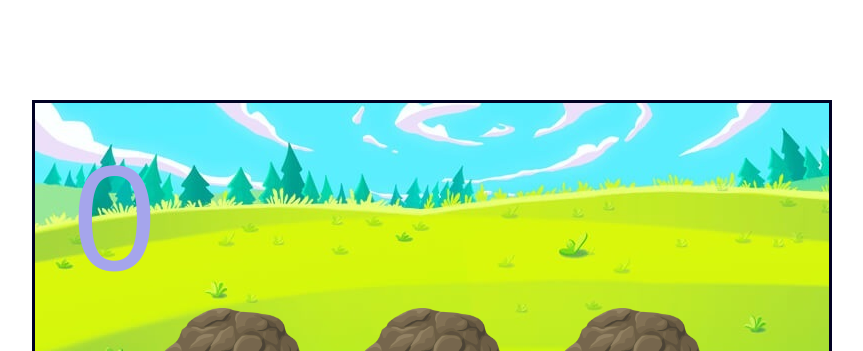
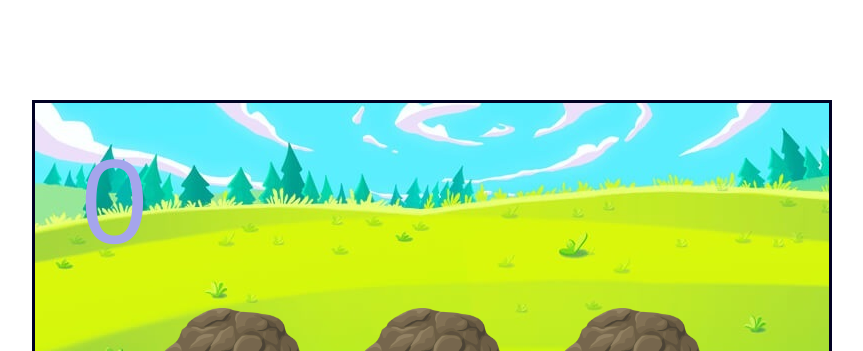
Before and after one commit to Gabriel-PF/Whac-a-mole, a plain HTML site: page index.html in a window 1280 px wide. Shown: the top 351 px of the page, without its empty margins (208-1071 px from the left). Drawn offline with Linux system fonts and the light colour scheme.

Commit message:
correction

```diff
--- a/styles.css
+++ b/styles.css
@@ -17,8 +17,8 @@ body {
     background-image: url('background.jpg');
     overflow: hidden;
 }
-.score { /* centering score in middle of wrapper element  */
-    font-size: 150px;
+.score {
+    font-size: 120px;
     color: #a5a5ec;
     position: absolute;
     top:10%;
```
